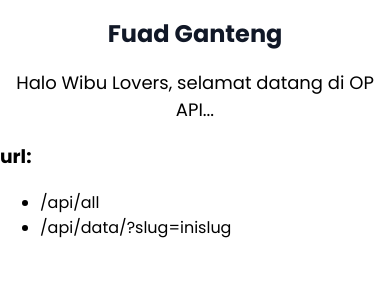
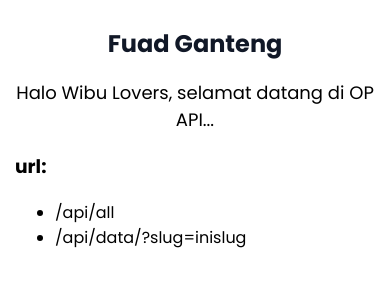
Before and after one commit to fsholehan/one-piece-scrapper-id, a website: page documentation.html in a window 390 px wide. Drawn offline with Linux system fonts and the light colour scheme.

Commit message:
fix the docs style

```diff
--- a/documentation.html
+++ b/documentation.html
@@ -35,6 +35,12 @@
       font-size: 18px;
       text-align: center;
     }
+
+    @media only screen and (max-width: 600px) {
+      .container {
+        padding: 10px 15px;
+      }
+    }
   </style>
   <body>
     <div class="container">
```
